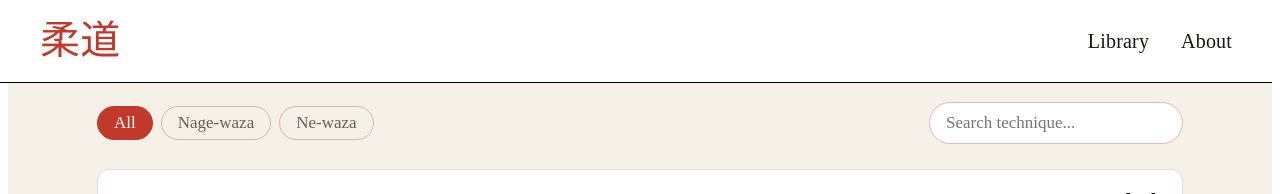
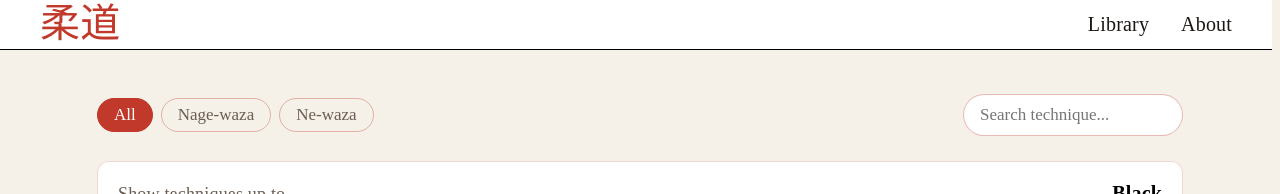
Before and after one commit to MEga9-C4ortik/Judo, a React (Vite) app: page / in a window 1280 px wide. Shown: the top 194 px of the page. Built offline with nearby package versions, Linux system fonts and the light colour scheme.

Commit message:
reset index.css

```diff
--- a/src/index.css
+++ b/src/index.css
@@ -30,8 +30,13 @@
   }
 }
 
+*, *::before, *::after {
+  box-sizing: border-box;
+}
+
 body {
   background: #f5f0e8;
+  margin: 0;
 }
 
 #root {
```
